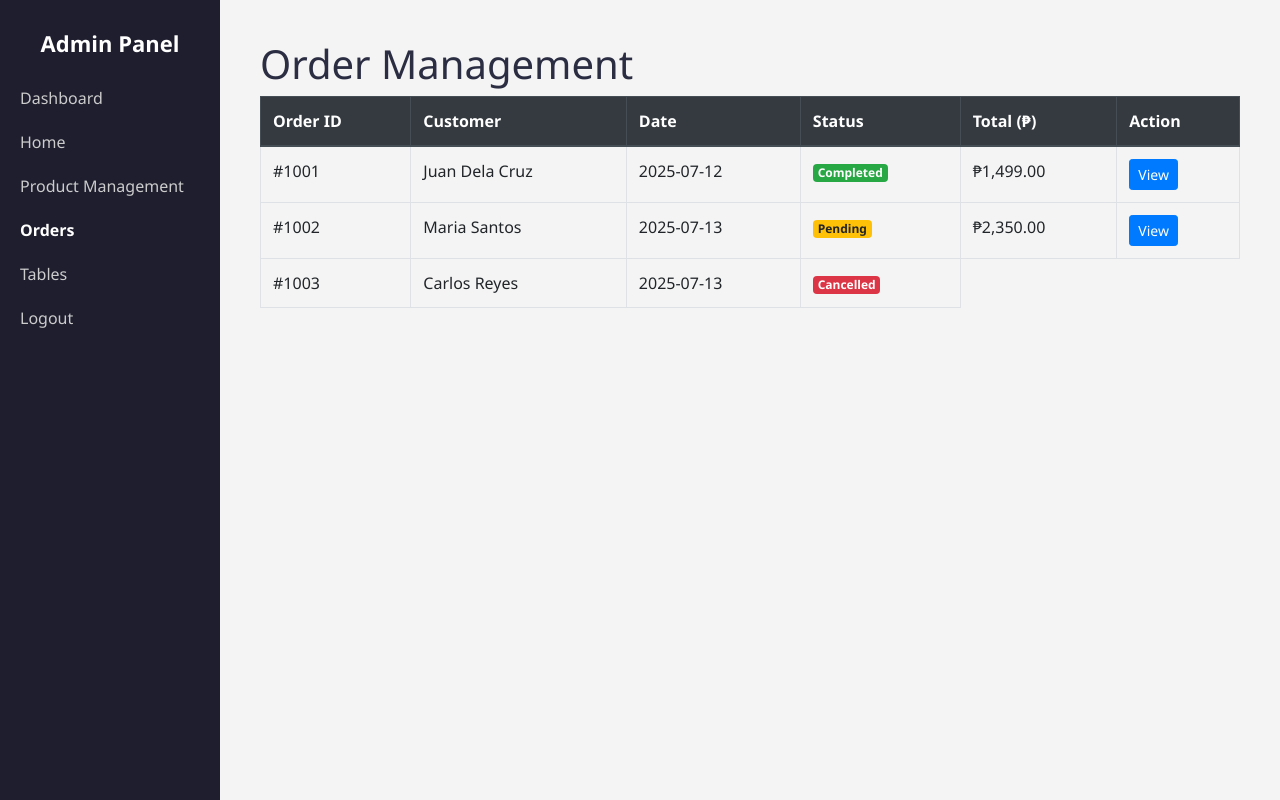
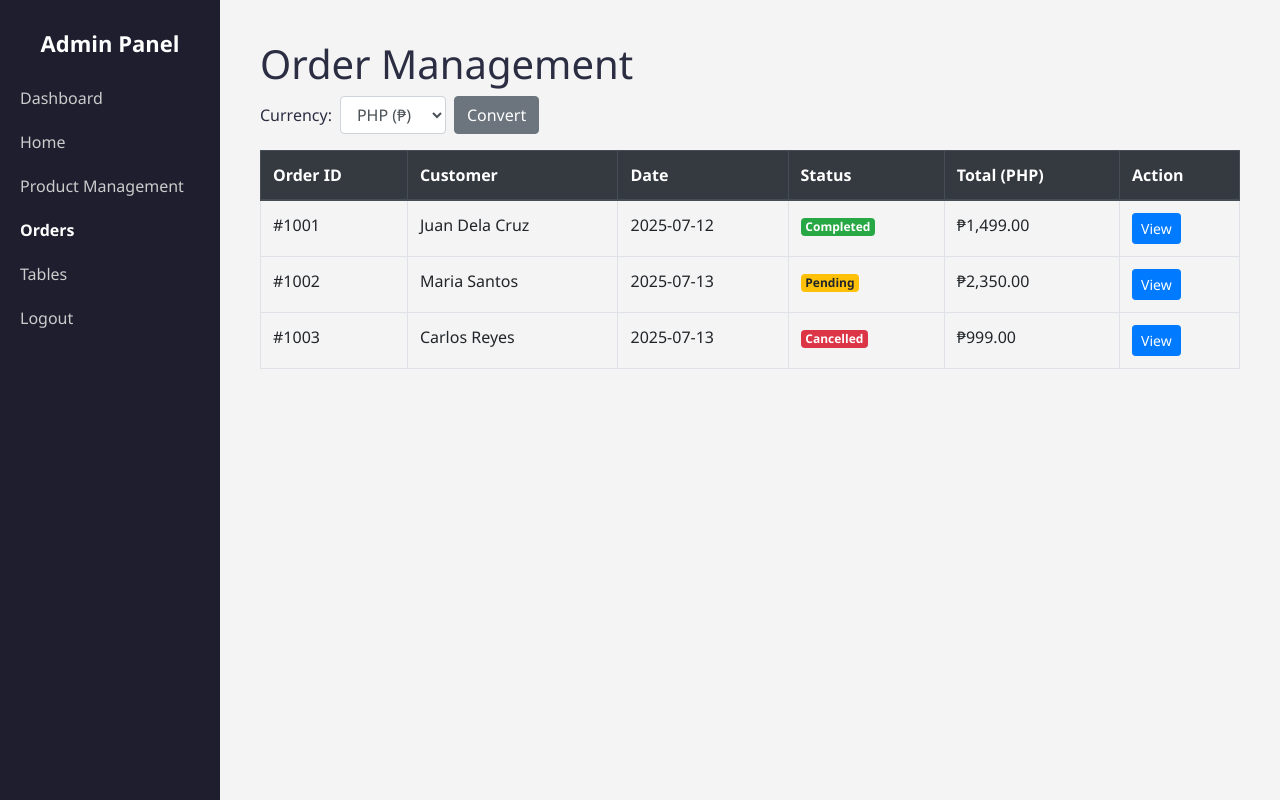
Before and after one commit to Yoshiii04/ITDBADM5, a PHP site: page /orders.php in a window 1280 px wide. Run offline with PHP 8.4, Linux system fonts and the light colour scheme.

Commit message:
Add files via upload

```diff
--- a/website/orders.php
+++ b/website/orders.php
@@ -1,21 +1,38 @@
-<!-- ADMIN DASHBOARD ORDER-->
+<?php
+// Get selected currency from dropdown
+$currency = isset($_GET['currency']) ? $_GET['currency'] : 'PHP';
 
+// Hardcoded exchange rates (1 PHP = ?)
+$exchangeRates = [
+    'PHP' => 1.00,
+    'USD' => 0.0182,
+    'KRW' => 23.57
+];
+
+// Currency symbols
+$symbols = [
+    'PHP' => '₱',
+    'USD' => '$',
+    'KRW' => '₩'
+];
+
+$rate = $exchangeRates[$currency] ?? 1.00;
+$symbol = $symbols[$currency] ?? '₱';
+?>
 <!DOCTYPE html>
 <html lang="en">
 <head>
-  <meta charset="UTF-8">
-  <meta name="viewport" content="width=device-width, initial-scale=1">
+  <meta charset="UTF-8" />
+  <meta name="viewport" content="width=device-width, initial-scale=1" />
   <title>Admin - Orders</title>
 
-  <!-- Bootstrap + FontAwesome (optional for icons) -->
-  <link rel="stylesheet" href="https://stackpath.bootstrapcdn.com/bootstrap/4.5.2/css/bootstrap.min.css">
-  <link rel="stylesheet" href="https://cdnjs.cloudflare.com/ajax/libs/font-awesome/5.15.4/css/all.min.css">
-
-  <!-- Your Custom Dashboard CSS -->
-  <link rel="stylesheet" href="css/admindash.css">
+  <!-- Bootstrap + FontAwesome -->
+  <link rel="stylesheet" href="https://stackpath.bootstrapcdn.com/bootstrap/4.5.2/css/bootstrap.min.css" />
+  <link rel="stylesheet" href="https://cdnjs.cloudflare.com/ajax/libs/font-awesome/5.15.4/css/all.min.css" />
+  <link rel="stylesheet" href="css/admindash.css" />
 </head>
 <body>
- <?php $currentPage = basename($_SERVER['PHP_SELF']); ?>
+<?php $currentPage = basename($_SERVER['PHP_SELF']); ?>
 <div class="dashboard-container">
 
   <!-- Sidebar -->
@@ -25,6 +42,17 @@
   <div class="main-content">
     <h1>Order Management</h1>
 
+    <!-- Currency Selector -->
+    <form method="GET" class="form-inline mb-3">
+      <label class="mr-2" for="currency">Currency:</label>
+      <select class="form-control mr-2" name="currency" id="currency">
+        <option value="PHP" <?= $currency == 'PHP' ? 'selected' : '' ?>>PHP (₱)</option>
+        <option value="USD" <?= $currency == 'USD' ? 'selected' : '' ?>>USD ($)</option>
+        <option value="KRW" <?= $currency == 'KRW' ? 'selected' : '' ?>>KRW (₩)</option>
+      </select>
+      <button class="btn btn-secondary" type="submit">Convert</button>
+    </form>
+
     <div class="table-responsive">
       <table class="table table-bordered table-hover">
         <thead class="thead-dark">
@@ -33,36 +61,52 @@
             <th>Customer</th>
             <th>Date</th>
             <th>Status</th>
-            <th>Total (₱)</th>
+            <th>Total (<?= htmlspecialchars($currency) ?>)</th>
             <th>Action</th>
           </tr>
         </thead>
         <tbody>
-          <!-- Sample static rows (replace with dynamic data from database) -->
+          <!-- Sample Static Rows with Converted Values -->
           <tr>
             <td>#1001</td>
             <td>Juan Dela Cruz</td>
             <td>2025-07-12</td>
             <td><span class="badge badge-success">Completed</span></td>
-            <td>₱1,499.00</td>
-            <td><form action="ordersview.php" method="GET">
-			  <!--<input type="hidden" name="order_id" value="12345">--> <!-- Replace with actual order ID -->
-				<button type="submit" class="btn btn-sm btn-primary">View</button>
-				</form></td>
+            <td><?= $symbol . number_format(1499.00 * $rate, 2) ?></td>
+            <td>
+              <form action="ordersview.php" method="GET">
+                <button type="submit" class="btn btn-sm btn-primary">View</button>
+              </form>
+            </td>
           </tr>
           <tr>
             <td>#1002</td>
             <td>Maria Santos</td>
             <td>2025-07-13</td>
             <td><span class="badge badge-warning">Pending</span></td>
-            <td>₱2,350.00</td>
-            <td><form action="ordersview.php" method="GET">
-			  <!--<input type="hidden" name="order_id" value="12345">--> <!-- Replace with actual order ID -->
-				<button type="submit" class="btn btn-sm btn-primary">View</button>
-				</form></td>
+            <td><?= $symbol . number_format(2350.00 * $rate, 2) ?></td>
+            <td>
+              <form action="ordersview.php" method="GET">
+                <button type="submit" class="btn btn-sm btn-primary">View</button>
+              </form>
+            </td>
           </tr>
           <tr>
             <td>#1003</td>
             <td>Carlos Reyes</td>
             <td>2025-07-13</td>
             <td><span class="badge badge-danger">Cancelled</span></td>
+            <td><?= $symbol . number_format(999.00 * $rate, 2) ?></td>
+            <td>
+              <form action="ordersview.php" method="GET">
+                <button type="submit" class="btn btn-sm btn-primary">View</button>
+              </form>
+            </td>
+          </tr>
+        </tbody>
+      </table>
+    </div>
+  </div>
+</div>
+</body>
+</html>
```
Also changed, not shown: website/ordersview.php (+41 -11 lines).
